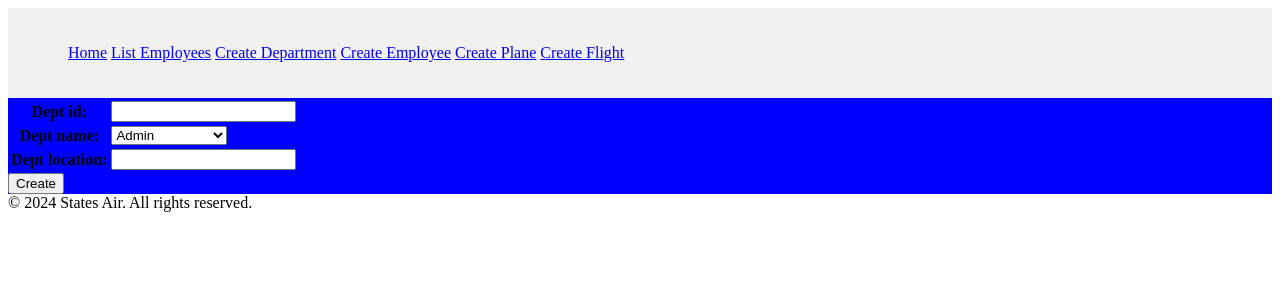
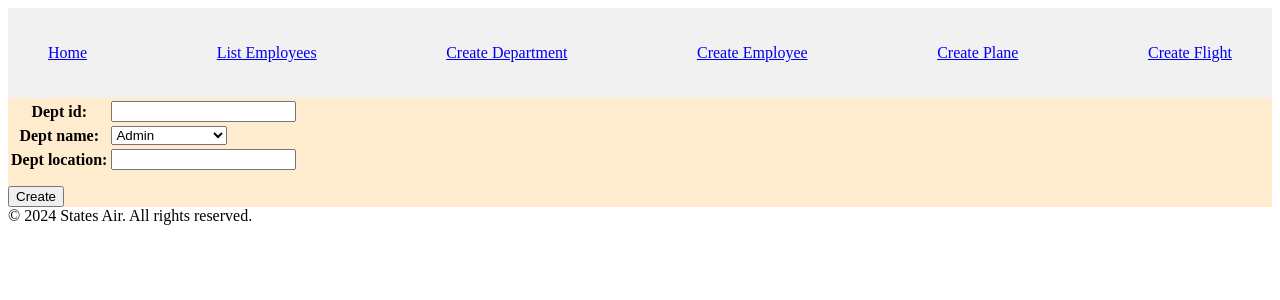
Before and after one commit to Sentry2703/DjangoCode, a Django app: page /airport/create_dep/ in a window 1280 px wide. Shown: the top 300 px of the page. Run offline with Django 5.2, Linux system fonts and the light colour scheme.

Commit message:
Self Project: Styling updates for the menu bar

```diff
--- a/statesAir/airport/static/airport/style.css
+++ b/statesAir/airport/static/airport/style.css
@@ -6,5 +6,19 @@ header {
 }
 
 main {
-    background-color: blue;
+    background-color: blanchedalmond;
 }
+
+ul {
+    display: flex;
+    justify-content: space-between;
+    padding: 0 20px;
+}
+
+ul li {
+    margin: 0 10px;
+}
+
+button {
+    margin: 1% auto auto auto;
+}
```
